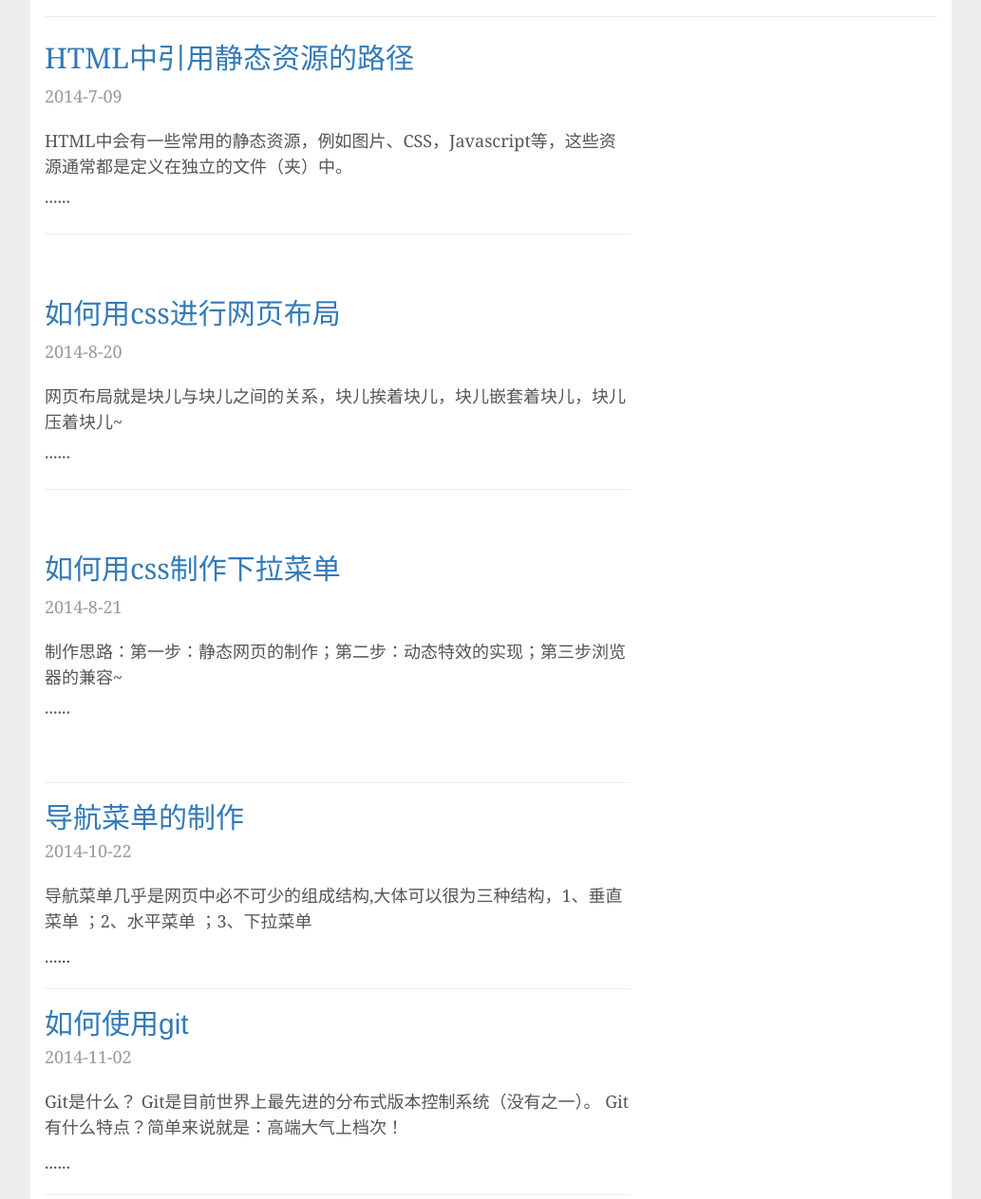
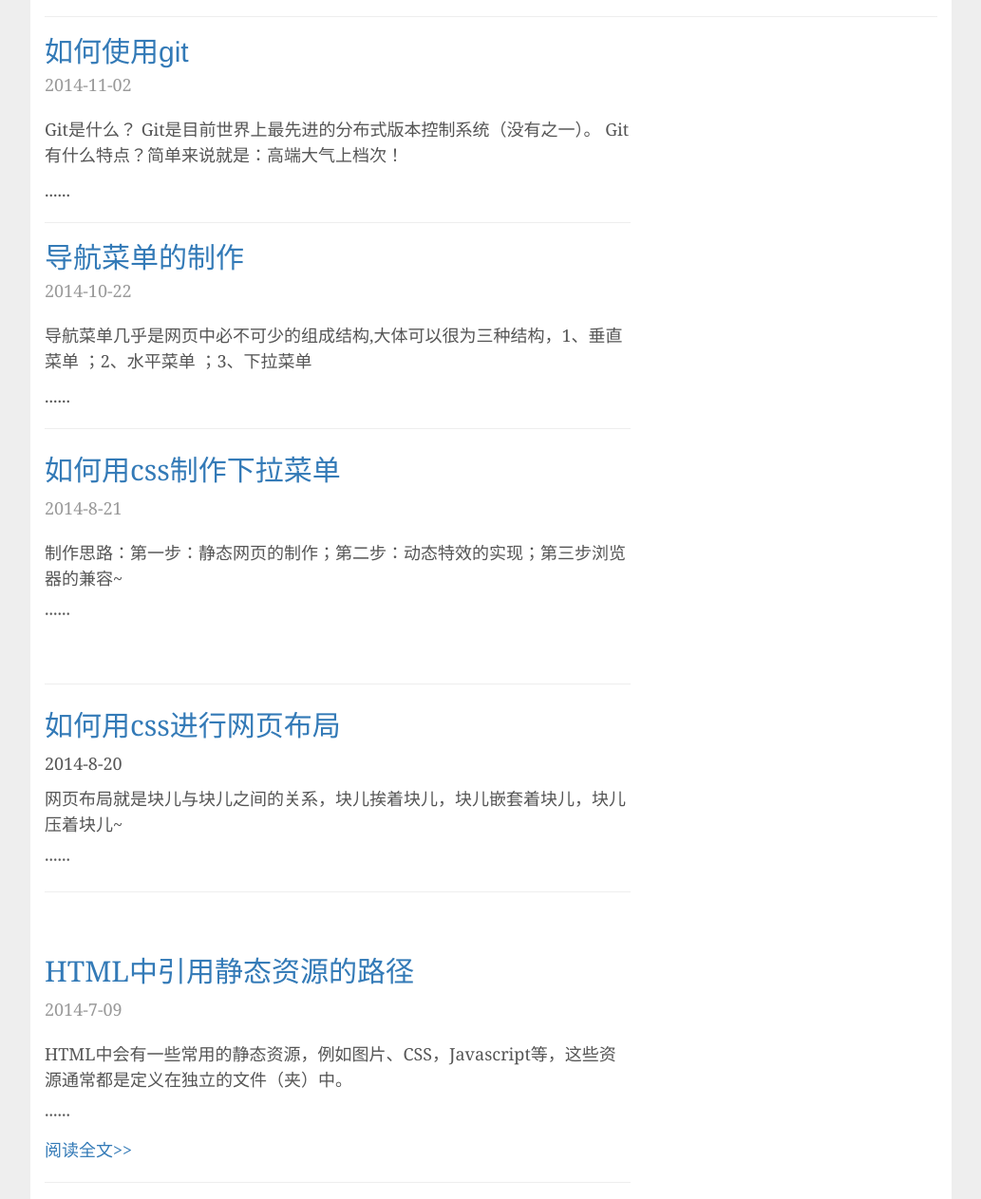
Before and after one commit to xuxx/xblog, a plain HTML site: page index.html in a window 1280 px wide. Shown: the part 197-1460 px from the top of the page at 95% size, without its empty margins (123-1156 px from the left). Drawn offline with nearby package versions, Linux system fonts and the light colour scheme.

Commit message:
index.html

```diff
--- a/index.html
+++ b/index.html
@@ -30,7 +30,7 @@
       <div class="container">
         <nav class="blog-nav">
           <a class="blog-nav-item active" href="index.html">博客</a>
-          <a class="blog-nav-item" href="blog2.html">关于我</a>
+          <a class="blog-nav-item" href="jiesao.html">关于我</a>
         </nav>
       </div>
     </div>
@@ -49,42 +49,48 @@
         <div class="col-sm-8 blog-main">
 
           <div class="blog-post">
-            <p class="blog-post-title indent" style="font-size:30px"><a href="S Route"  style="text-decoration: none">HTML中引用静态资源的路径</a></p>
-            <p class="blog-post-meta">2014-7-09</p>
-            <p>HTML中会有一些常用的静态资源，例如图片、CSS，Javascript等，这些资源通常都是定义在独立的文件（夹）中。</p>
-            <p>······</p>
-            <hr>
-          </div><!-- /.blog-post -->
-
-          <div class="blog-post">
-            <p class="blog-post-title indent" style="font-size:30px"><a href="css bujv.html" style="text-decoration:none">如何用css进行网页布局</a></p>
-            <p class="blog-post-meta">2014-8-20</p>
-            <p>网页布局就是块儿与块儿之间的关系，块儿挨着块儿，块儿嵌套着块儿，块儿压着块儿~</p>
-            <p>······</p><hr>
-          </div><!-- /.blog-post -->
-
-          <div class="blog-post">
-            <p class="blog-post-title indent" style="font-size:30px"><a href="xaila.html" style="text-decoration:none">如何用css制作下拉菜单</a></p>
-            <p class="blog-post-meta">2014-8-21</p>
-            <p>制作思路：第一步：静态网页的制作；第二步：动态特效的实现；第三步浏览器的兼容~</p>
-            <p>······</p>
-          </div><hr>
-
-          <div>
-            <h2 class="blog-post-title indent"style="font-size:30px"><a href="daohang.html" style="text-decoration:none">导航菜单的制作</a></h2>
-            <p class="blog-post-meta">2014-10-22</p>
-            <p>导航菜单几乎是网页中必不可少的组成结构,大体可以很为三种结构，1、垂直菜单 ；2、水平菜单 ；3、下拉菜单</p>
-            <p>......</p>
-          </div><hr>
-
-          <div>
-          <h2 class="blog-post-title indent"style="font-size:30px"><a href="file:///F:/blog/git%20%20use.html" style="text-decoration:none">如何使用git</a></h2>
+        <div>
+          <h2 class="blog-post-title indent"style="font-size:30px"><a href="gituse.html" style="text-decoration:none">如何使用git</a></h2>
           <p class="blog-post-meta">2014-11-02</p>
           <p>Git是什么？
 Git是目前世界上最先进的分布式版本控制系统（没有之一）。
 Git有什么特点？简单来说就是：高端大气上档次！</p>
           <p>......</p>
         </div><hr>
+
+
+
+        <div>
+            <h2 class="blog-post-title indent"style="font-size:30px"><a href="daohang.html" style="text-decoration:none">导航菜单的制作</a></h2>
+            <p class="blog-post-meta">2014-10-22</p>
+            <p>导航菜单几乎是网页中必不可少的组成结构,大体可以很为三种结构，1、垂直菜单 ；2、水平菜单 ；3、下拉菜单</p>
+            <p>......</p>
+        </div><hr>
+
+        <div class="blog-post">
+            <p class="blog-post-title indent" style="font-size:30px"><a href="xiala.html" style="text-decoration:none">如何用css制作下拉菜单</a></p>
+            <p class="blog-post-meta">2014-8-21</p>
+            <p>制作思路：第一步：静态网页的制作；第二步：动态特效的实现；第三步浏览器的兼容~</p>
+            <p>······</p>
+        </div><hr>
+
+         <div class="blog-post">
+            <p class="blog-post-title indent" style="font-size:30px"><a href="cssbujv.html" style="text-decoration:none">如何用css进行网页布局</a></p
+            <p class="blog-post-meta">2014-8-20</p>
+            <p>网页布局就是块儿与块儿之间的关系，块儿挨着块儿，块儿嵌套着块儿，块儿压着块儿~</p>
+            <p>······</p><hr>
+          </div><!-- /.blog-post -->
+
+          <div>
+            <p class="blog-post-title indent" style="font-size:30px"><a href="SRoute.html"  style="text-decoration: none">HTML中引用静态资源的路径</a></p>
+            <p class="blog-post-meta">2014-7-09</p>
+            <p>HTML中会有一些常用的静态资源，例如图片、CSS，Javascript等，这些资源通常都是定义在独立的文件（夹）中。</p>
+            <p>······</p>
+            <a title="使用CSS3制作文字、图片倒影" href="/jstt/css3/2014-12-09/734.html" target="_blank" class="readmore">阅读全文&gt;&gt;</a>
+            <hr>
+          </div><!-- /.blog-post -->
+
+
             </ol>
           </div>
         </div><!-- /.blog-sidebar -->
```
